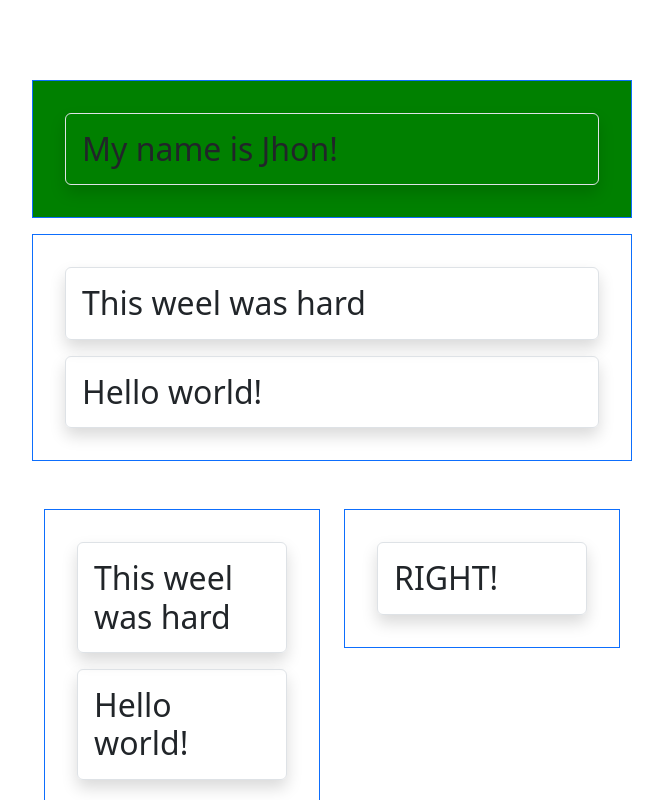
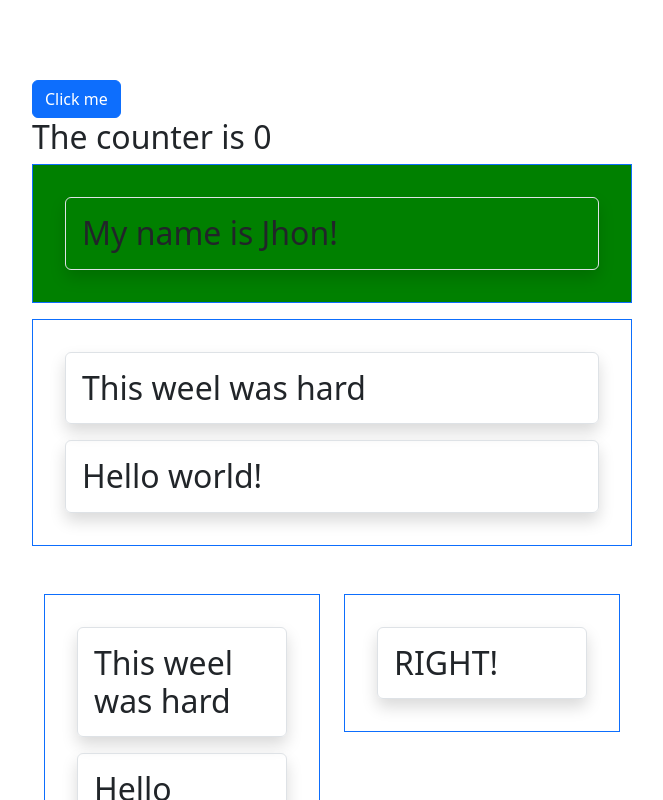
Before and after one commit to John-Galt-Pro/learn-state-in-React, a React (Create React App) app: page / in a window 1280 px wide. Shown: the top 800 px of the page, without its empty margins (308-971 px from the left). Built offline with nearby package versions, Linux system fonts and the light colour scheme.

Commit message:
include Render-props

```diff
--- a/src/App.js
+++ b/src/App.js
@@ -102,9 +102,46 @@
 	)
 }
 
+const Message = (props) => {
+	return (
+		<h2>The counter is {props.counter}</h2>
+	)
+}
+
+class Counter extends Component {
+	state = {
+		counter: 0
+	}
+
+	changeCounter = () => {
+		this.setState(({counter}) => ({
+			counter: counter + 1
+		}))
+	}
+
+	render() {
+		return (
+			<>
+				<button
+					className={'btn btn-primary'}
+					onClick={this.changeCounter}>
+					Click me
+				</button>
+				{/* <Message counter={this.state.counter}/> */}
+				{this.props.render(this.state.counter)}
+			</>
+		)
+	}
+}
+
 function App() {
   return (
     <Wrapper>
+
+		<Counter render={counter => (
+			<Message counter={counter}/>
+		)}/>
+
 		<HelloGreating/>
 		<DynamicGreating color={'primary'}>
 			<h2>This weel was hard</h2>
```
